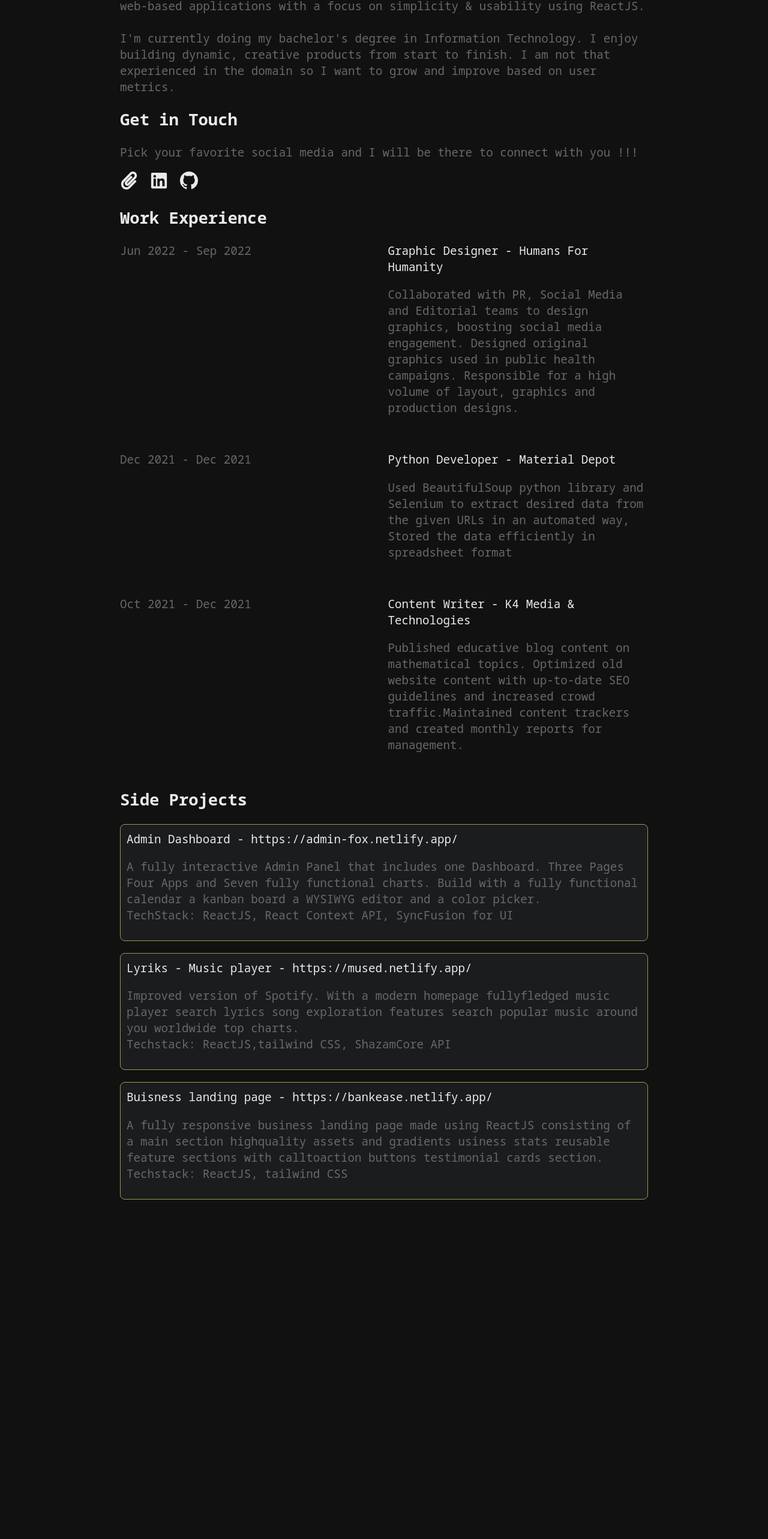
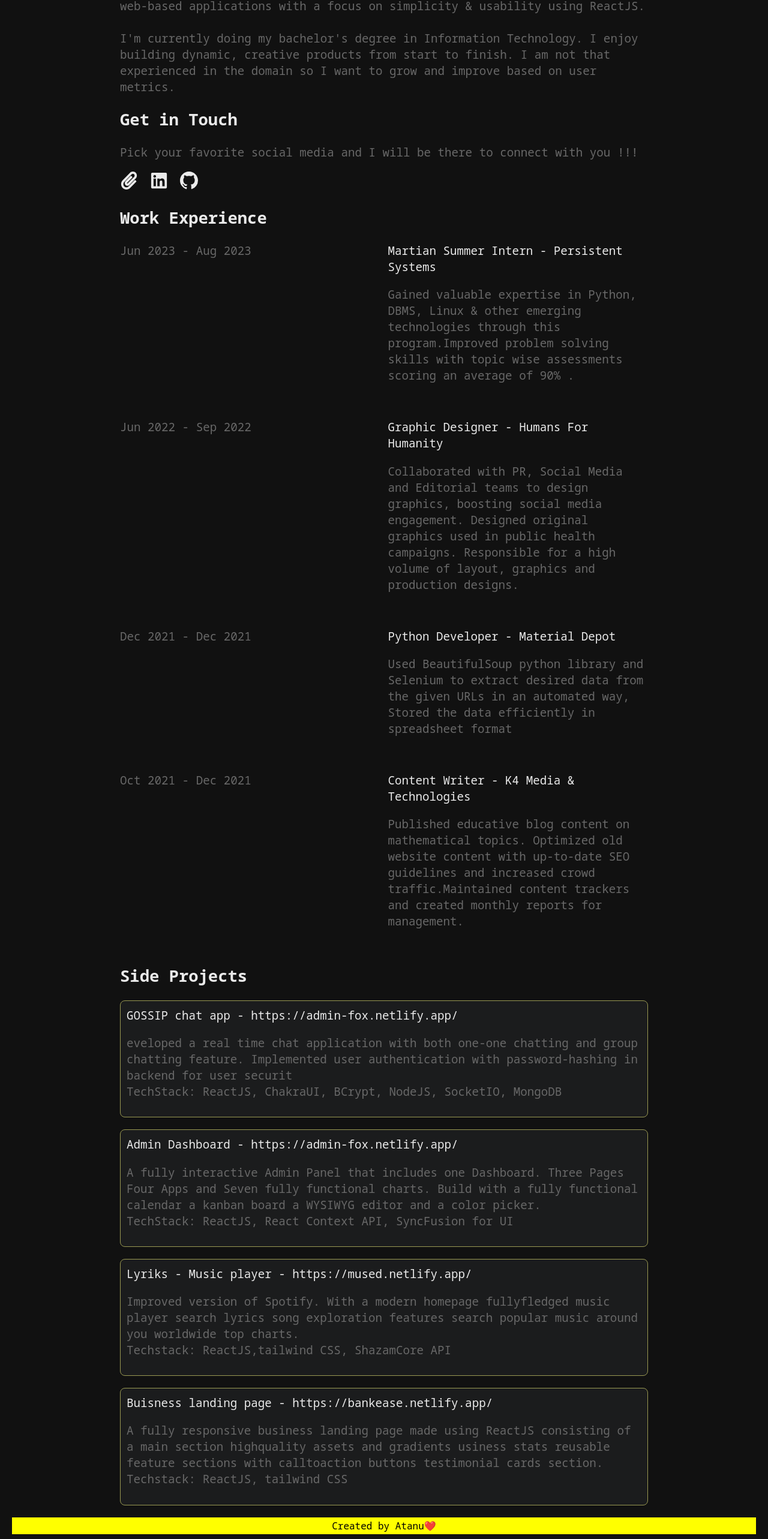
Before and after one commit to zabuja/atanuhere2.0, a React (Create React App) app: page / in a window 1280 px wide. Shown: the part 523-3089 px from the top of the page at 60% size. Before the commit the page ends 2563 px from the top, so only its background shows below. Built offline with nearby package versions, Linux system fonts and the light colour scheme.

Commit message:
added new exp/pro

```diff
--- a/src/App.css
+++ b/src/App.css
@@ -143,6 +143,13 @@ border-color: rgb(153, 153, 82);
 border-radius: 8px;
 }
 
+footer {
+  text-align: center;
+  padding: 3px;
+  background-color: yellow;
+  color: black;
+}
+
 
 
 /* media queries */
--- a/src/App.js
+++ b/src/App.js
@@ -76,6 +76,22 @@ const App = () => {
         <section id="Experience">
           <h2 className="headers">Work Experience</h2>
           <div className="experience-grid-wrapper">
+            <div className="years">Jun 2023 - Aug 2023</div>
+            <div className="job-wrapper">
+              <a
+                className="job-titles"
+                href="https://www.linkedin.com/in/getatanu/"
+                target="_blank"
+                rel="noreferrer"
+              >
+                Martian Summer Intern - Persistent Systems
+              </a>
+              <p className="job-desc">
+              Gained valuable expertise in Python, DBMS, Linux & other emerging technologies through this program.Improved problem solving skills with topic wise assessments scoring an average of 90% .
+              </p>
+            </div>
+          </div>
+          <div className="experience-grid-wrapper">
             <div className="years">Jun 2022 - Sep 2022</div>
             <div className="job-wrapper">
               <a
@@ -135,6 +151,31 @@ const App = () => {
 
         <section id="Projects">
           <h2 className="headers">Side Projects</h2>
+          <div className="project-grid-wrapper">
+            <div className="job-wrapper">
+              <a
+                className="job-titles"
+                href="https://www.linkedin.com/in/getatanu/"
+                target="_blank"
+                rel="noreferrer"
+              >
+                GOSSIP chat app -
+                <a
+                  className="job-titles"
+                  href="https://admin-fox.netlify.app"
+                  target="_blank"
+                  rel="noreferrer"
+                >
+                  {" "}
+                  https://admin-fox.netlify.app/
+                </a>
+              </a>
+              <p className="job-desc">
+              eveloped a real time chat application with both one-one chatting and group chatting feature. Implemented user authentication with password-hashing in backend for user securit
+                <br /> TechStack: ReactJS, ChakraUI, BCrypt, NodeJS, SocketIO, MongoDB
+              </p>
+            </div>
+          </div>
           <div className="project-grid-wrapper">
             <div className="job-wrapper">
               <a
@@ -221,8 +262,8 @@ const App = () => {
           </div>
         </section>
 
-
       </div>
+      <footer>Created by Atanu❤️</footer>
     </div>
   );
 };
```
